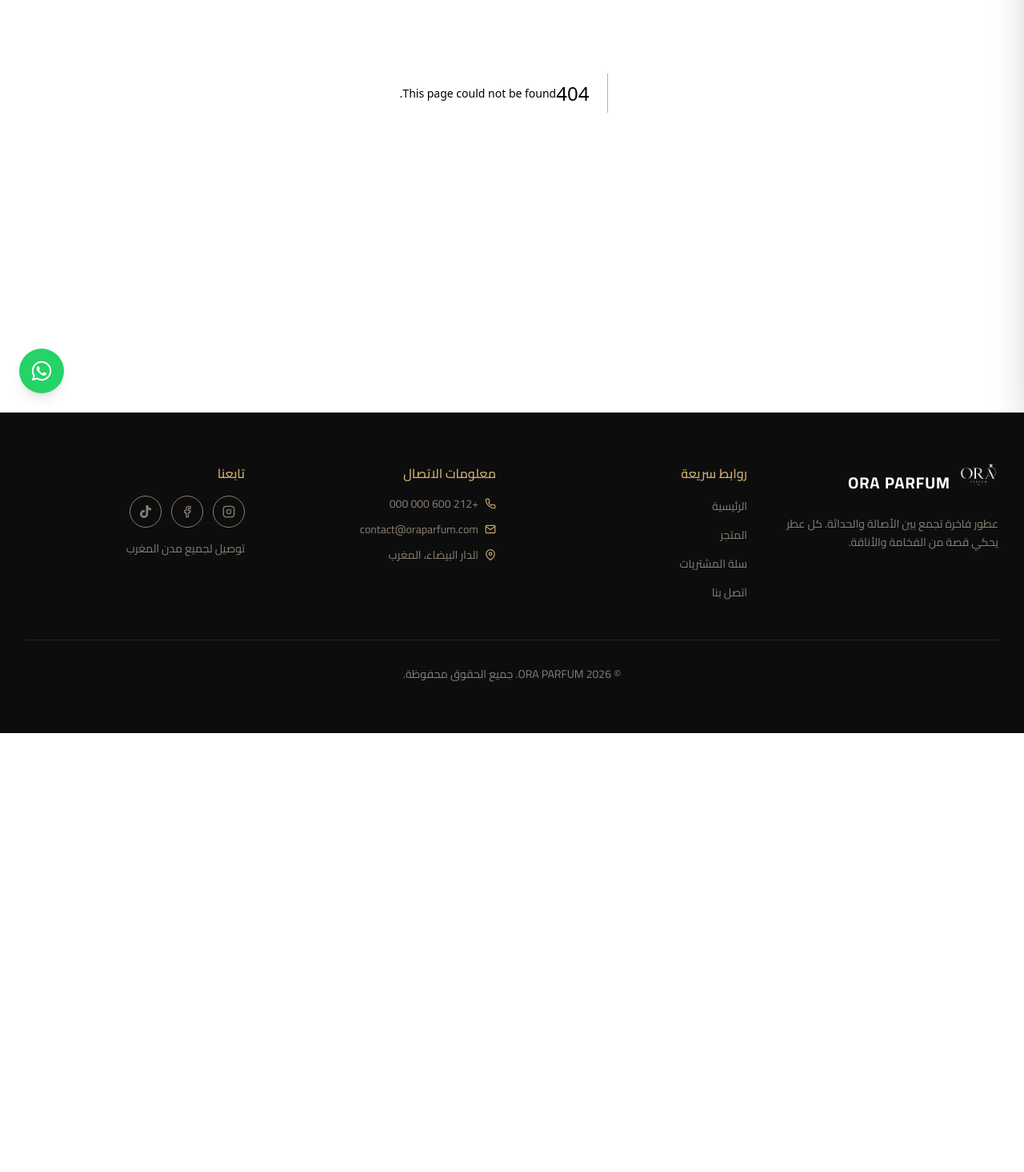
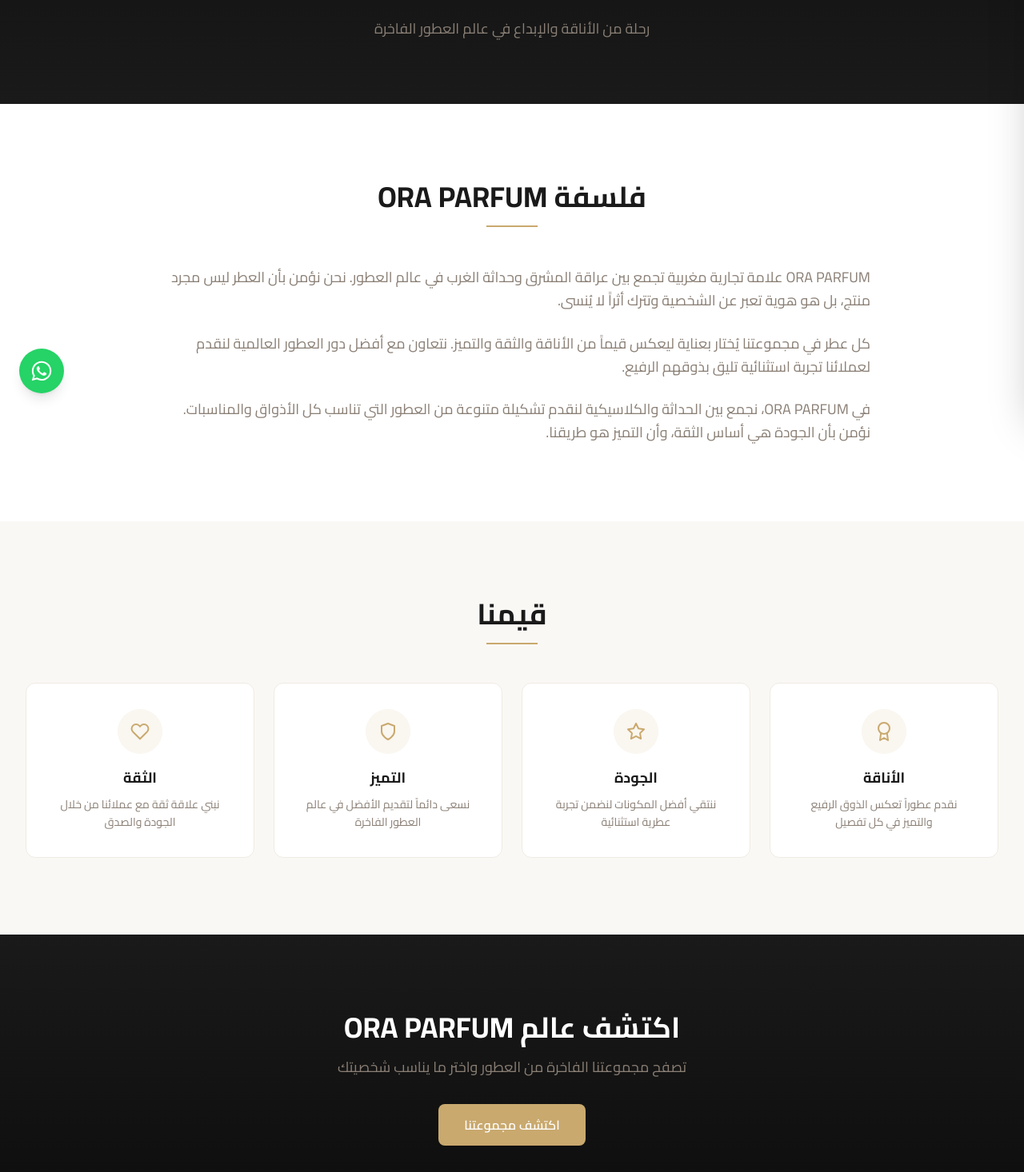
Before and after one commit to Oussama-Ech-charef/ORA_PARFUM, a Next.js app: page /about in a window 1280 px wide. Before the commit this address had no page. Shown: the part 284-1750 px from the top of the page at 80% size. Before the commit the page ends 1201 px from the top, so only its background shows below. Built offline with nearby package versions, Linux system fonts and the light colour scheme.

Commit message:
feat: add about page and navigation link

```diff
--- /dev/null
+++ b/src/app/about/page.tsx
@@ -0,0 +1,119 @@
+import Link from 'next/link';
+import Image from 'next/image';
+import { FiAward, FiStar, FiShield, FiHeart } from 'react-icons/fi';
+
+const values = [
+  {
+    icon: FiAward,
+    title: 'الأناقة',
+    description: 'نقدم عطوراً تعكس الذوق الرفيع والتميز في كل تفصيل',
+  },
+  {
+    icon: FiStar,
+    title: 'الجودة',
+    description: 'ننتقي أفضل المكونات لنضمن تجربة عطرية استثنائية',
+  },
+  {
+    icon: FiShield,
+    title: 'التميز',
+    description: 'نسعى دائماً لتقديم الأفضل في عالم العطور الفاخرة',
+  },
+  {
+    icon: FiHeart,
+    title: 'الثقة',
+    description: 'نبني علاقة ثقة مع عملائنا من خلال الجودة والصدق',
+  },
+];
+
+export default function AboutPage() {
+  return (
+    <>
+      <section className="pt-28 pb-16 md:pt-36 md:pb-20 bg-gradient-to-b from-black to-rich-black text-center">
+        <div className="ora-container">
+          <div className="flex justify-center mb-6">
+            <div className="relative w-[160px] h-[50px] md:w-[200px] md:h-[62px]">
+              <Image
+                src="/logo1.png"
+                alt="ORA PARFUM"
+                fill
+                className="object-contain brightness-0 invert"
+              />
+            </div>
+          </div>
+          <h1 className="text-4xl md:text-6xl font-bold text-white mb-4">قصتنا</h1>
+          <p className="text-warm-gray text-base md:text-lg max-w-2xl mx-auto">
+            رحلة من الأناقة والإبداع في عالم العطور الفاخرة
+          </p>
+        </div>
+      </section>
+
+      <section className="py-16 md:py-24 bg-white">
+        <div className="ora-container">
+          <div className="max-w-4xl mx-auto">
+            <div className="text-center mb-12">
+              <h2 className="text-2xl md:text-4xl font-bold text-rich-black mb-4">فلسفة ORA PARFUM</h2>
+              <div className="w-16 h-0.5 bg-gold mx-auto" />
+            </div>
+
+            <div className="space-y-6 text-base md:text-lg leading-relaxed text-warm-gray">
+              <p>
+                ORA PARFUM علامة تجارية مغربية تجمع بين عراقة المشرق وحداثة الغرب في عالم العطور.
+                نحن نؤمن بأن العطر ليس مجرد منتج، بل هو هوية تعبر عن الشخصية وتترك أثراً لا يُنسى.
+              </p>
+              <p>
+                كل عطر في مجموعتنا يُختار بعناية ليعكس قيماً من الأناقة والثقة والتميز.
+                نتعاون مع أفضل دور العطور العالمية لنقدم لعملائنا تجربة استثنائية تليق بذوقهم الرفيع.
+              </p>
+              <p>
+                في ORA PARFUM، نجمع بين الحداثة والكلاسيكية لنقدم تشكيلة متنوعة من العطور
+                التي تناسب كل الأذواق والمناسبات. نؤمن بأن الجودة هي أساس الثقة، وأن التميز هو طريقنا.
+              </p>
+            </div>
+          </div>
+        </div>
+      </section>
+
+      <section className="py-16 md:py-24 bg-ivory">
+        <div className="ora-container">
+          <div className="text-center mb-12">
+            <h2 className="text-2xl md:text-4xl font-bold text-rich-black mb-4">قيمنا</h2>
+            <div className="w-16 h-0.5 bg-gold mx-auto" />
+          </div>
+
+          <div className="grid grid-cols-1 sm:grid-cols-2 lg:grid-cols-4 gap-6">
+            {values.map((v) => {
+              const Icon = v.icon;
+              return (
+                <div
+                  key={v.title}
+                  className="bg-white border border-cream rounded-xl p-6 md:p-8 text-center hover:border-gold/30 transition-all duration-300"
+                >
+                  <div className="w-14 h-14 rounded-full bg-gold/10 flex items-center justify-center mx-auto mb-4">
+                    <Icon className="w-6 h-6 text-gold" />
+                  </div>
+                  <h3 className="text-lg font-bold text-rich-black mb-2">{v.title}</h3>
+                  <p className="text-sm text-warm-gray leading-relaxed">{v.description}</p>
+                </div>
+              );
+            })}
+          </div>
+        </div>
+      </section>
+
+      <section className="py-16 md:py-24 bg-gradient-to-b from-rich-black to-black text-center">
+        <div className="ora-container">
+          <h2 className="text-2xl md:text-4xl font-bold text-white mb-4">اكتشف عالم ORA PARFUM</h2>
+          <p className="text-warm-gray text-base md:text-lg mb-8 max-w-xl mx-auto">
+            تصفح مجموعتنا الفاخرة من العطور واختر ما يناسب شخصيتك
+          </p>
+          <Link
+            href="/store"
+            className="inline-flex items-center gap-2 bg-gold text-white px-8 py-3.5 rounded-lg font-semibold hover:bg-gold-dark transition-all duration-300 text-base"
+          >
+            اكتشف مجموعتنا
+          </Link>
+        </div>
+      </section>
+    </>
+  );
+}
--- a/src/components/Footer.tsx
+++ b/src/components/Footer.tsx
@@ -5,54 +5,56 @@ import Image from 'next/image';
 import { FiInstagram, FiFacebook, FiPhone, FiMail, FiMapPin } from 'react-icons/fi';
 import { FaTiktok } from 'react-icons/fa';
 import { usePathname } from 'next/navigation';
+import { SITE_CONFIG } from '@/lib/config';
+import { defaultSettings } from '@/data/settings';
 
 export default function Footer() {
   const pathname = usePathname();
   const isAdmin = pathname.startsWith('/admin');
   if (isAdmin) return null;
 
+  const social = defaultSettings;
+
   return (
-    <footer className="bg-black text-white">
-      <div className="ora-container py-16">
-        <div className="grid grid-cols-1 md:grid-cols-4 gap-10">
+    <footer className="bg-[#0d0d0d] text-white">
+      <div className="ora-container py-12 md:py-16">
+        <div className="grid grid-cols-1 md:grid-cols-3 gap-10 md:gap-12">
           <div className="space-y-4">
             <div className="flex items-center gap-3">
-              <div className="relative h-12 w-12">
+              <div className="relative w-[120px] h-[38px] md:w-[140px] md:h-[44px]">
                 <Image
                   src="/logo1.png"
                   alt="ORA PARFUM"
-                  width={48}
-                  height={48}
-                  className="object-contain brightness-0 invert"
+                  fill
+                  className="object-contain object-right brightness-0 invert"
                 />
               </div>
-              <span className="text-xl font-bold tracking-wider">ORA PARFUM</span>
             </div>
-            <p className="text-warm-gray text-sm leading-relaxed">
+            <p className="text-white/60 text-sm leading-relaxed">
               عطور فاخرة تجمع بين الأصالة والحداثة. كل عطر يحكي قصة من الفخامة والأناقة.
             </p>
           </div>
 
           <div>
-            <h3 className="text-gold font-semibold mb-4">روابط سريعة</h3>
+            <h3 className="text-gold font-semibold mb-5">روابط سريعة</h3>
             <ul className="space-y-3">
               <li>
-                <Link href="/" className="text-warm-gray hover:text-gold transition-colors text-sm">
+                <Link href="/" className="text-white/60 hover:text-gold transition-colors text-sm">
                   الرئيسية
                 </Link>
               </li>
               <li>
-                <Link href="/store" className="text-warm-gray hover:text-gold transition-colors text-sm">
+                <Link href="/store" className="text-white/60 hover:text-gold transition-colors text-sm">
                   المتجر
                 </Link>
               </li>
               <li>
-                <Link href="/cart" className="text-warm-gray hover:text-gold transition-colors text-sm">
-                  سلة المشتريات
+                <Link href="/about" className="text-white/60 hover:text-gold transition-colors text-sm">
+                  قصتنا
                 </Link>
               </li>
               <li>
-                <Link href="/contact" className="text-warm-gray hover:text-gold transition-colors text-sm">
+                <Link href="/contact" className="text-white/60 hover:text-gold transition-colors text-sm">
                   اتصل بنا
                 </Link>
               </li>
@@ -60,59 +62,52 @@ export default function Footer() {
           </div>
 
           <div>
-            <h3 className="text-gold font-semibold mb-4">معلومات الاتصال</h3>
+            <h3 className="text-gold font-semibold mb-5">معلومات الاتصال</h3>
             <ul className="space-y-3">
-              <li className="flex items-center gap-2 text-warm-gray text-sm">
+              <li className="flex items-center gap-2 text-white/60 text-sm">
                 <FiPhone className="text-gold flex-shrink-0" />
-                <span dir="ltr">+212 600 000 000</span>
+                <span dir="ltr">{social.contactPhone}</span>
               </li>
-              <li className="flex items-center gap-2 text-warm-gray text-sm">
+              <li className="flex items-center gap-2 text-white/60 text-sm">
                 <FiMail className="text-gold flex-shrink-0" />
-                contact@oraparfum.com
+                {social.contactEmail}
               </li>
-              <li className="flex items-center gap-2 text-warm-gray text-sm">
+              <li className="flex items-center gap-2 text-white/60 text-sm">
                 <FiMapPin className="text-gold flex-shrink-0" />
-                الدار البيضاء، المغرب
+                {social.address}
               </li>
             </ul>
-          </div>
-
-          <div>
-            <h3 className="text-gold font-semibold mb-4">تابعنا</h3>
-            <div className="flex gap-3">
+            <div className="flex gap-3 mt-5">
               <a
-                href="https://instagram.com"
+                href={social.instagram}
                 target="_blank"
                 rel="noopener noreferrer"
-                className="w-10 h-10 rounded-full border border-warm-gray flex items-center justify-center text-warm-gray hover:text-gold hover:border-gold transition-all duration-300"
+                className="w-10 h-10 rounded-full border border-white/20 flex items-center justify-center text-white/60 hover:text-gold hover:border-gold transition-all duration-300"
               >
                 <FiInstagram className="w-4 h-4" />
               </a>
               <a
-                href="https://facebook.com"
+                href={social.facebook}
                 target="_blank"
                 rel="noopener noreferrer"
-                className="w-10 h-10 rounded-full border border-warm-gray flex items-center justify-center text-warm-gray hover:text-gold hover:border-gold transition-all duration-300"
+                className="w-10 h-10 rounded-full border border-white/20 flex items-center justify-center text-white/60 hover:text-gold hover:border-gold transition-all duration-300"
               >
                 <FiFacebook className="w-4 h-4" />
               </a>
               <a
-                href="https://tiktok.com"
+                href={social.tiktok}
                 target="_blank"
                 rel="noopener noreferrer"
-                className="w-10 h-10 rounded-full border border-warm-gray flex items-center justify-center text-warm-gray hover:text-gold hover:border-gold transition-all duration-300"
+                className="w-10 h-10 rounded-full border border-white/20 flex items-center justify-center text-white/60 hover:text-gold hover:border-gold transition-all duration-300"
               >
                 <FaTiktok className="w-4 h-4" />
               </a>
             </div>
-            <p className="text-warm-gray text-sm mt-4">
-              توصيل لجميع مدن المغرب
-            </p>
           </div>
         </div>
 
-        <div className="mt-12 pt-8 border-t border-white/10 text-center">
-          <p className="text-warm-gray text-sm">
+        <div className="mt-10 md:mt-12 pt-8 border-t border-white/10 text-center">
+          <p className="text-white/40 text-sm">
             © {new Date().getFullYear()} ORA PARFUM. جميع الحقوق محفوظة.
           </p>
         </div>
--- a/src/components/Header.tsx
+++ b/src/components/Header.tsx
@@ -33,6 +33,7 @@ export default function Header() {
   const navLinks = [
     { href: '/', label: 'الرئيسية' },
     { href: '/store', label: 'المتجر' },
+    { href: '/about', label: 'قصتنا' },
     { href: '/contact', label: 'اتصل بنا' },
   ];
 
```
